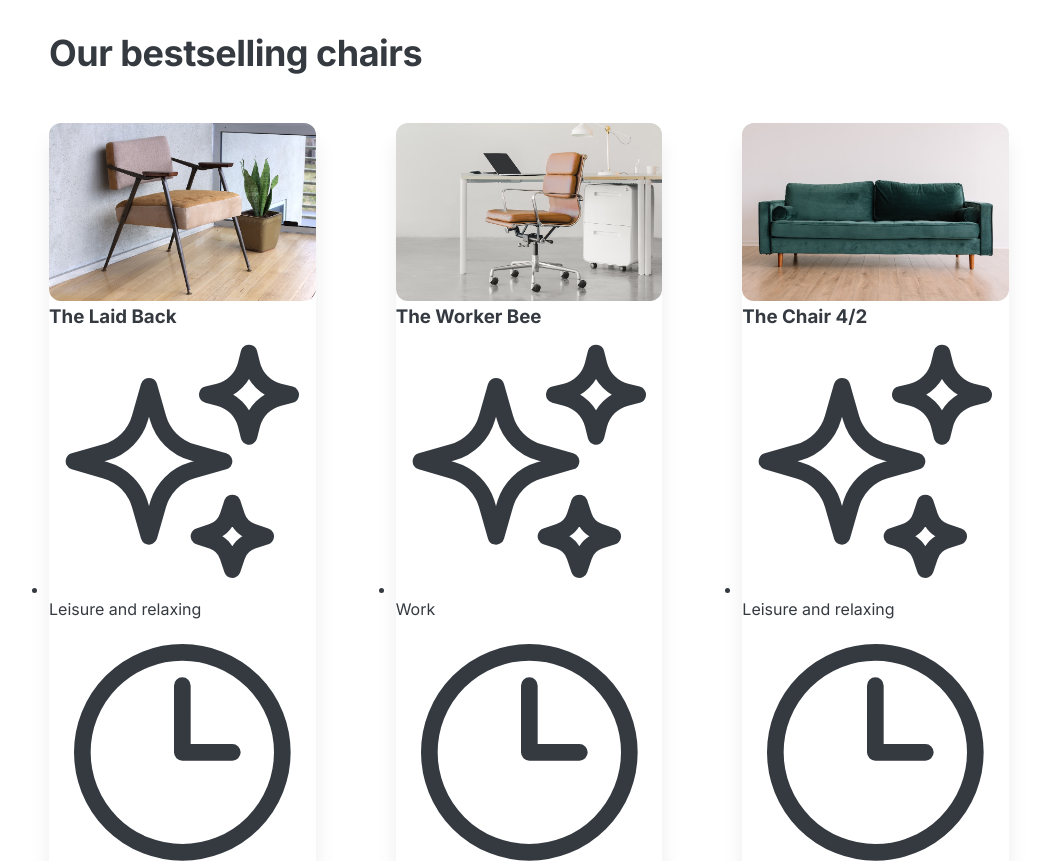
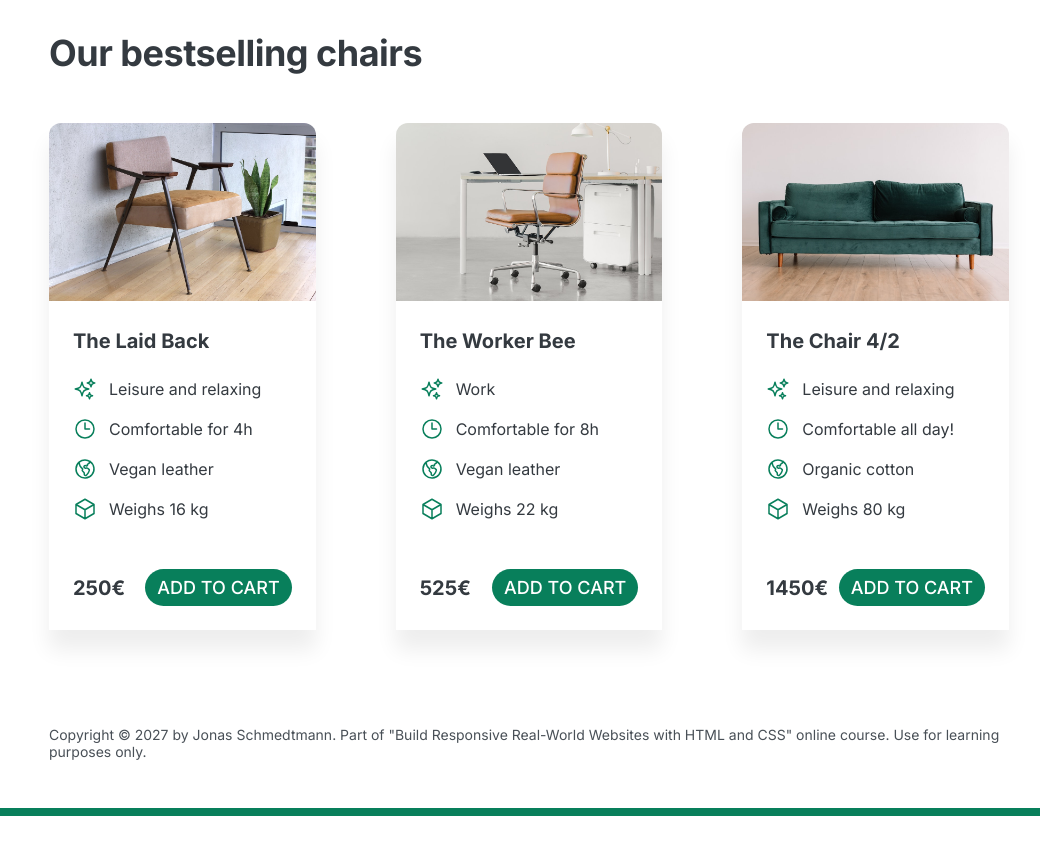
Before and after one commit to dhruvArora8053/Projectshtml, a plain HTML site: page 05-Design/index.html in a window 1280 px wide. Shown: the part 1280-2141 px from the top of the page, without its empty margins (111-1151 px from the left). After the commit the page ends 2096 px from the top, so only its background shows below. Drawn offline with Linux system fonts and the light colour scheme.

Commit message:
implemented chair webpage

```diff
--- a/05-Design/style.css
+++ b/05-Design/style.css
@@ -134,3 +134,52 @@ img {
 .chair {
   box-shadow: 0 20px 20px 0px rgba(0, 0, 0, 0.07);
 }
+
+.chair img {
+  border-bottom-left-radius: 0;
+  border-bottom-right-radius: 0;
+}
+
+.chair-box {
+  padding: 24px;
+}
+
+h3 {
+  margin-bottom: 24px;
+  font-size: 20px;
+}
+
+.chair-details {
+  list-style: none;
+  margin-bottom: 48px;
+}
+
+.chair-details li {
+  display: flex;
+  align-items: center;
+  gap: 12px;
+  margin-bottom: 16px;
+}
+
+.chair-details li:last-child {
+  margin-bottom: 0;
+}
+
+.chair-icon {
+  stroke: #087f5b;
+  width: 24px;
+  height: 24px;
+}
+
+.chair-price {
+  display: flex;
+  justify-content: space-between;
+  font-size: 20px;
+  align-items: center;
+}
+
+footer {
+  margin-bottom: 48px;
+  font-size: 14px;
+  color: #495057;
+}
```
